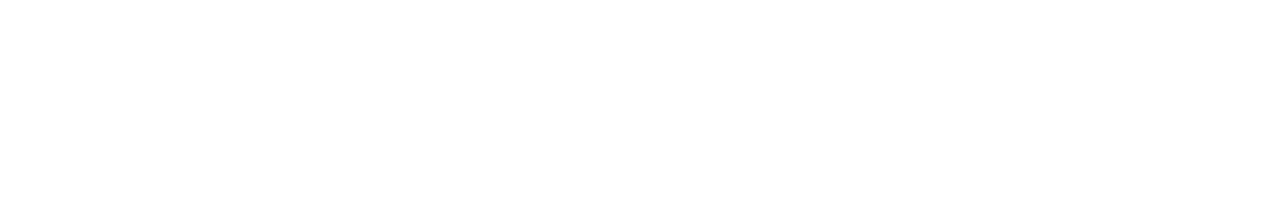
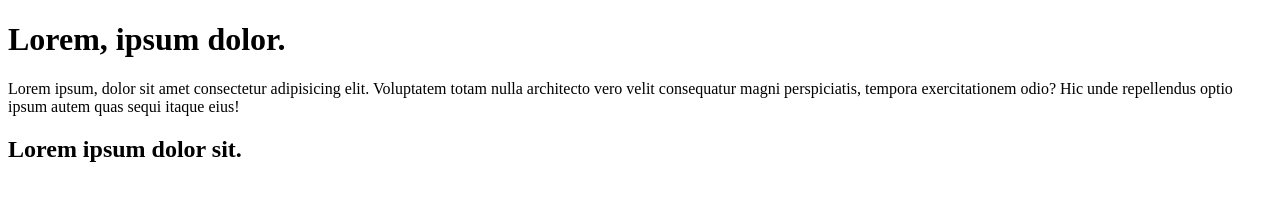
Before and after one commit to juanmiguelr/eliminar-por-favor-, a plain HTML site: page index.html/index.html in a window 1280 px wide. Drawn offline with Linux system fonts and the light colour scheme.

Commit message:
agregue h2

```diff
--- a/index.html/index.html
+++ b/index.html/index.html
@@ -6,6 +6,9 @@
     <title>Document</title>
 </head>
 <body>
+    <h1>Lorem, ipsum dolor.</h1>
+    <p>Lorem ipsum, dolor sit amet consectetur adipisicing elit. Voluptatem totam nulla architecto vero velit consequatur magni perspiciatis, tempora exercitationem odio? Hic unde repellendus optio ipsum autem quas sequi itaque eius!</p>
+    <h2>Lorem ipsum dolor sit.</h2>
 
 </body>
 </html>
```
